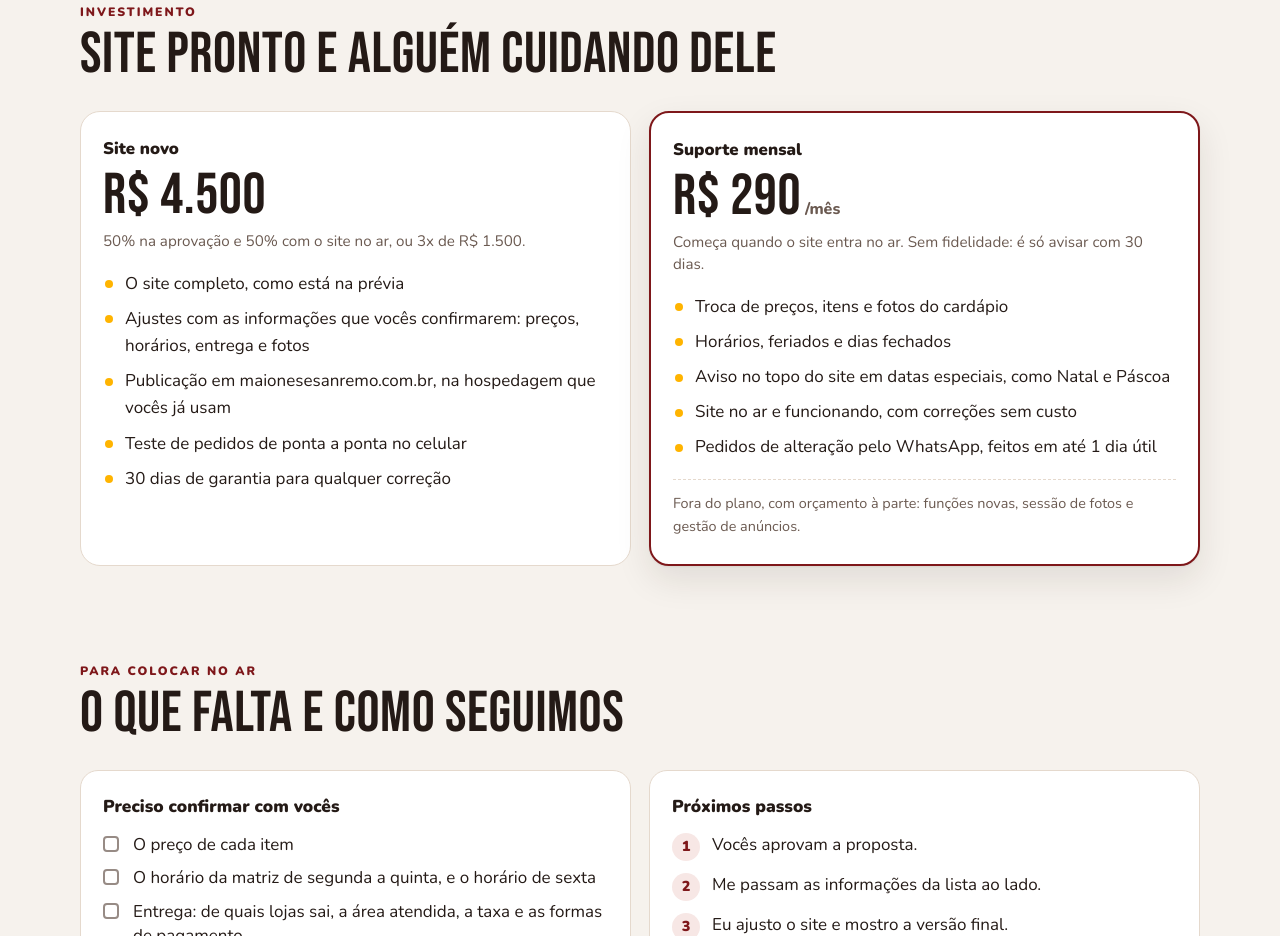
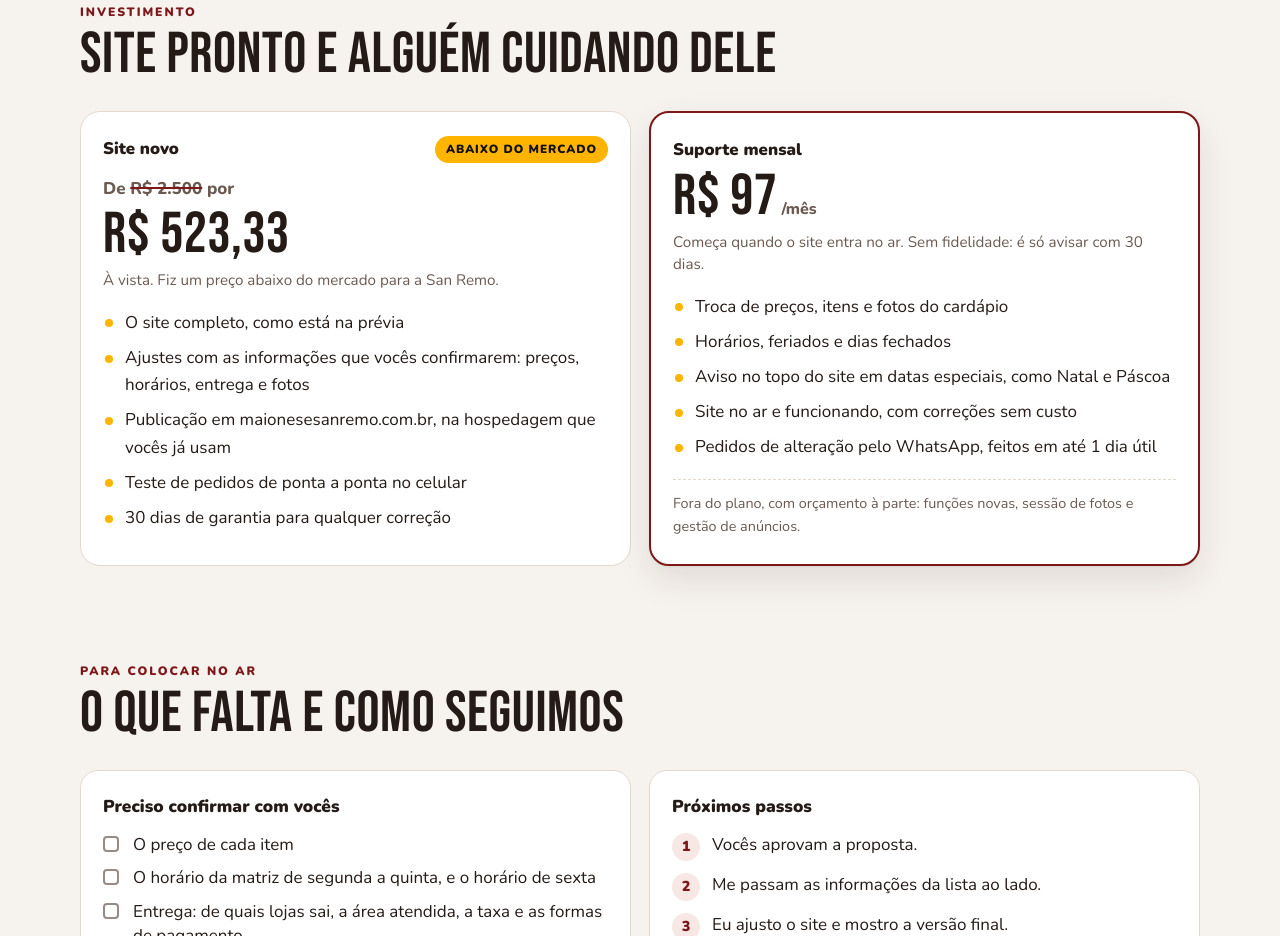
Before and after one commit to maionese-san/maionese-sanremo, a plain HTML site: page proposta/index.html in a window 1280 px wide. Shown: the part 2991-3927 px from the top of the page. Drawn offline with nearby package versions, Linux system fonts and the light colour scheme.

Commit message:
Proposta: site de R$ 2.500 por R$ 523,33 à vista e suporte a R$ 97/mês
Co-Authored-By: Claude Opus 5.5 <noreply@anthropic.com>

```diff
--- a/proposta/index.html
+++ b/proposta/index.html
@@ -195,7 +195,14 @@
       display: flex; flex-direction: column; gap: 6px;
     }
     .preco--mensal { border: 2px solid var(--vinho); box-shadow: var(--sombra); }
+    .preco__topo { display: flex; flex-wrap: wrap; align-items: center; justify-content: space-between; gap: 8px 12px; }
     .preco__nome { font-weight: 900; font-size: 1.05rem; }
+    .preco__selo {
+      background: var(--amarelo); color: var(--carvao); border-radius: 999px; padding: 4px 11px;
+      font-weight: 900; font-size: .74rem; letter-spacing: .08em; text-transform: uppercase;
+    }
+    .preco__de { margin-top: 6px; font-weight: 800; color: var(--tinta-2); }
+    .preco__de s { text-decoration-thickness: 2px; text-decoration-color: var(--vinho-txt); }
     .preco__valor {
       font-family: var(--display); font-weight: 400; font-size: 3.6rem; line-height: .95; letter-spacing: .01em;
       font-variant-numeric: tabular-nums;
@@ -364,9 +371,10 @@ Pode confirmar, por favor?<small>09:12</small></div>
       <h2 class="titulo" id="t-valor">Site pronto e alguém cuidando dele</h2>
       <div class="precos">
         <article class="preco">
-          <h3 class="preco__nome">Site novo</h3>
-          <p class="preco__valor">R$ 4.500</p>
-          <p class="preco__cond">50% na aprovação e 50% com o site no ar, ou 3x de R$ 1.500.</p>
+          <div class="preco__topo"><h3 class="preco__nome">Site novo</h3><span class="preco__selo">Abaixo do mercado</span></div>
+          <p class="preco__de">De <s>R$ 2.500</s> por</p>
+          <p class="preco__valor">R$ 523,33</p>
+          <p class="preco__cond">À vista. Fiz um preço abaixo do mercado para a San Remo.</p>
           <ul class="lista">
             <li>O site completo, como está na prévia</li>
             <li>Ajustes com as informações que vocês confirmarem: preços, horários, entrega e fotos</li>
@@ -377,7 +385,7 @@ Pode confirmar, por favor?<small>09:12</small></div>
         </article>
         <article class="preco preco--mensal">
           <h3 class="preco__nome">Suporte mensal</h3>
-          <p class="preco__valor">R$ 290<small>/mês</small></p>
+          <p class="preco__valor">R$ 97<small>/mês</small></p>
           <p class="preco__cond">Começa quando o site entra no ar. Sem fidelidade: é só avisar com 30 dias.</p>
           <ul class="lista">
             <li>Troca de preços, itens e fotos do cardápio</li>
```
